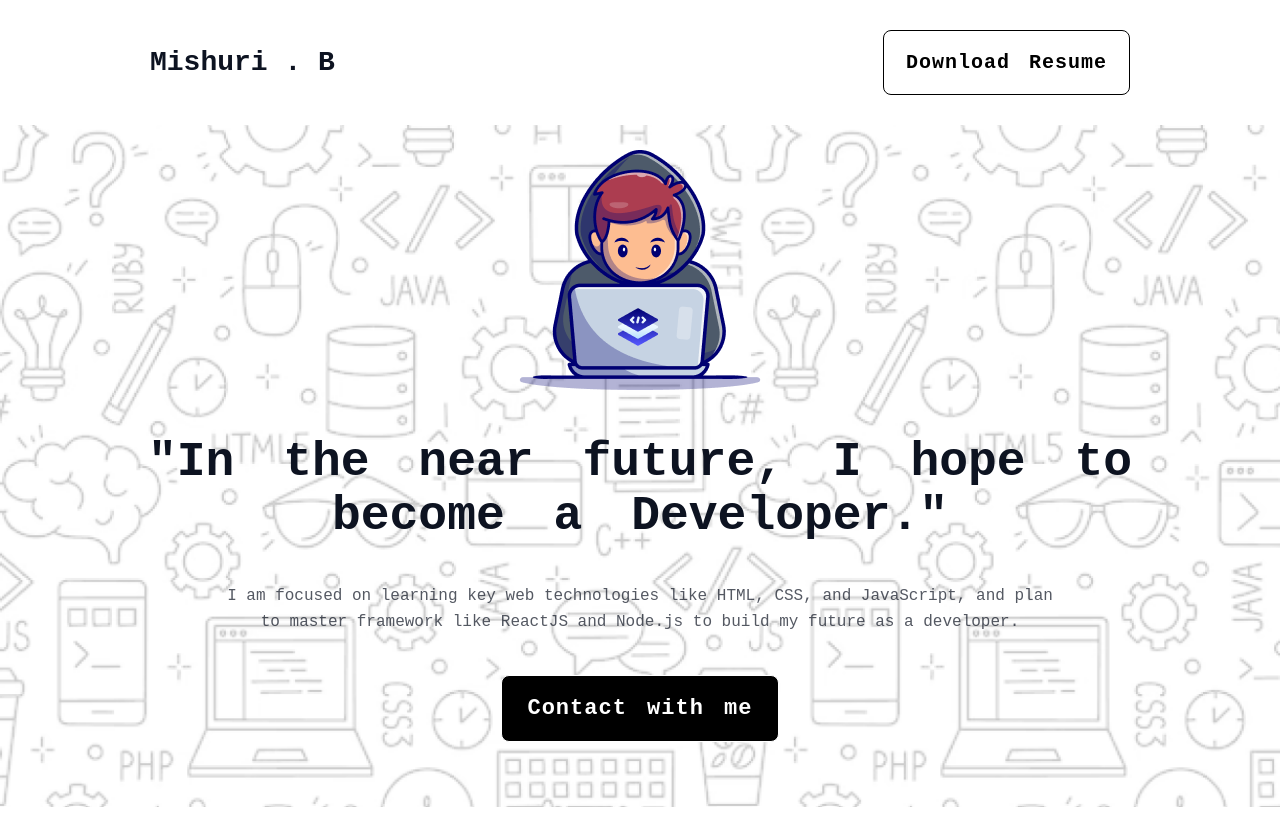
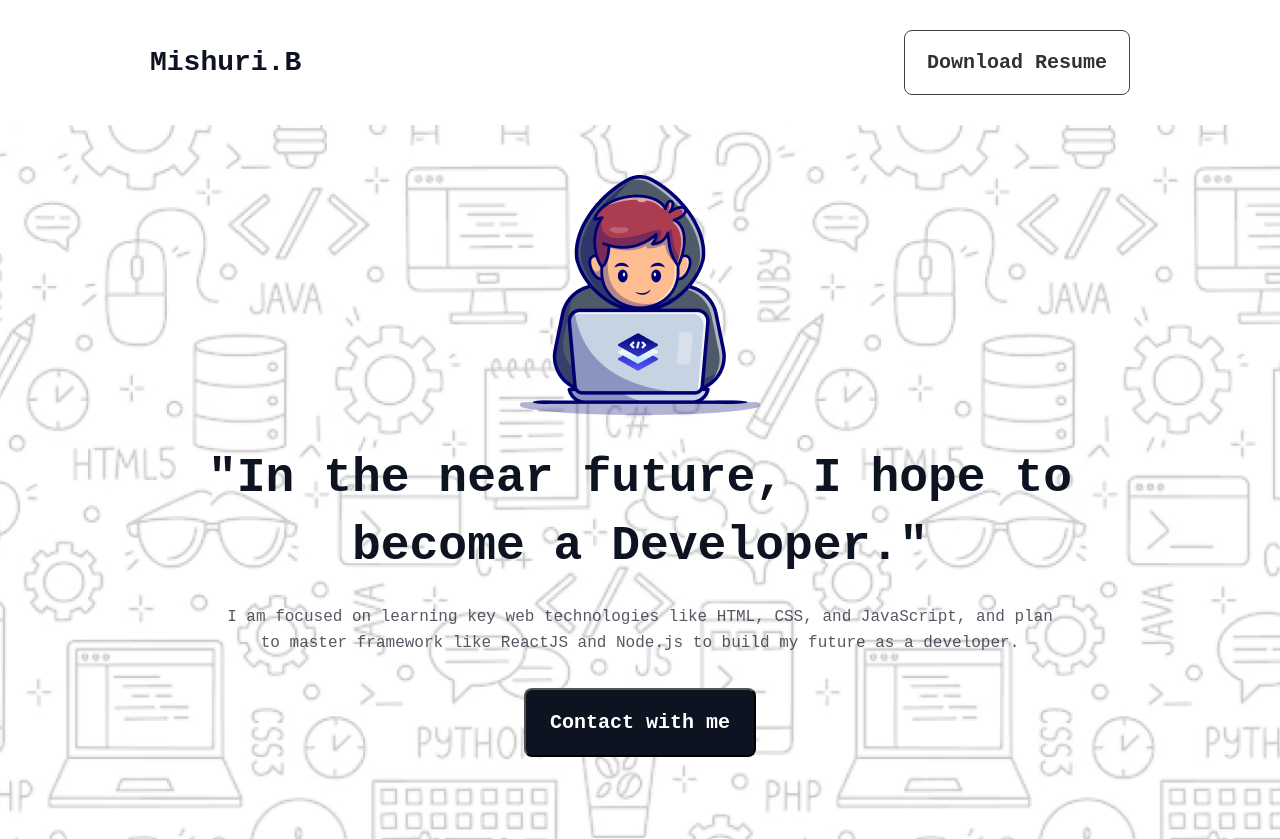
Before and after one commit to Mishuri21/ph-b9-assaignment-01, a plain HTML site: page index.html in a window 1280 px wide. Shown: the top 839 px of the page. Drawn offline with Linux system fonts and the light colour scheme; a web font is replaced by a local one.

Commit message:
banner section customised

```diff
--- a/styles/style.css
+++ b/styles/style.css
@@ -5,14 +5,13 @@
     font-family: "Azeret Mono", monospace;
 }
 
-/* shared styles */
+/* shared styles code */
 .para-description {
     font-size: 16px;
     color: rgb(13, 19, 33);
     opacity: 0.7;
     letter-spacing: 0%;
     line-height: 26px;
-    /* word-spacing: 6px; */
 }
 
 .btn-primary {
@@ -41,13 +40,12 @@
 
 .nav-btn {
     font-size: 20px;
-    font-weight: bolder;
+    font-weight: 600;
     background-color: white;
     padding: 20px 22px;
-    border: 1px solid black;
+    border: 1px solid rgb(13, 19, 33);
     border-radius: 8px;
-    letter-spacing: 1px;
-    word-spacing: 6px;
+    opacity: 0.8;
 }
 
 /* navbar styles end */
@@ -55,31 +53,29 @@
 /* banner styles start */
 .banner {
     background: url(../images/Hero-bg.png) no-repeat;
+    background-position: center;
     background-size: cover;
     text-align: center;
-    padding: 25px 20px;
+    padding: 50px 0px;
 }
 
 .banner-title {
+    color: rgb(13, 19, 33);
     font-size: 48px;
-    color: rgb(13, 19, 33);
-    word-spacing: 20px;
-    margin: 40px 0px;
+    font-weight: 800;
+    line-height: 68px;
+    margin: 24px 0px;
 }
 
 .banner-btn {
-    font-size: 22px;
-    font-weight: bolder;
-    background-color: black;
-    color: white;
-    padding: 20px 25px;
-    border: 1px solid white;
+    color: rgb(255, 255, 255);
+    font-size: 20px;
+    font-weight: 600;
     border-radius: 8px;
-    letter-spacing: 1px;
-    word-spacing: 6px;
-    margin: 40px 0px;
+    background: rgb(13, 19, 33);
+    padding: 21px 24px 21px 24px;
+    margin: 32px 0px;
 }
-
 /* banner & header section styles end **************************************************************/
 
 /* main section styles start */
```
Also changed, not shown: index.html (+1 -1 lines).
